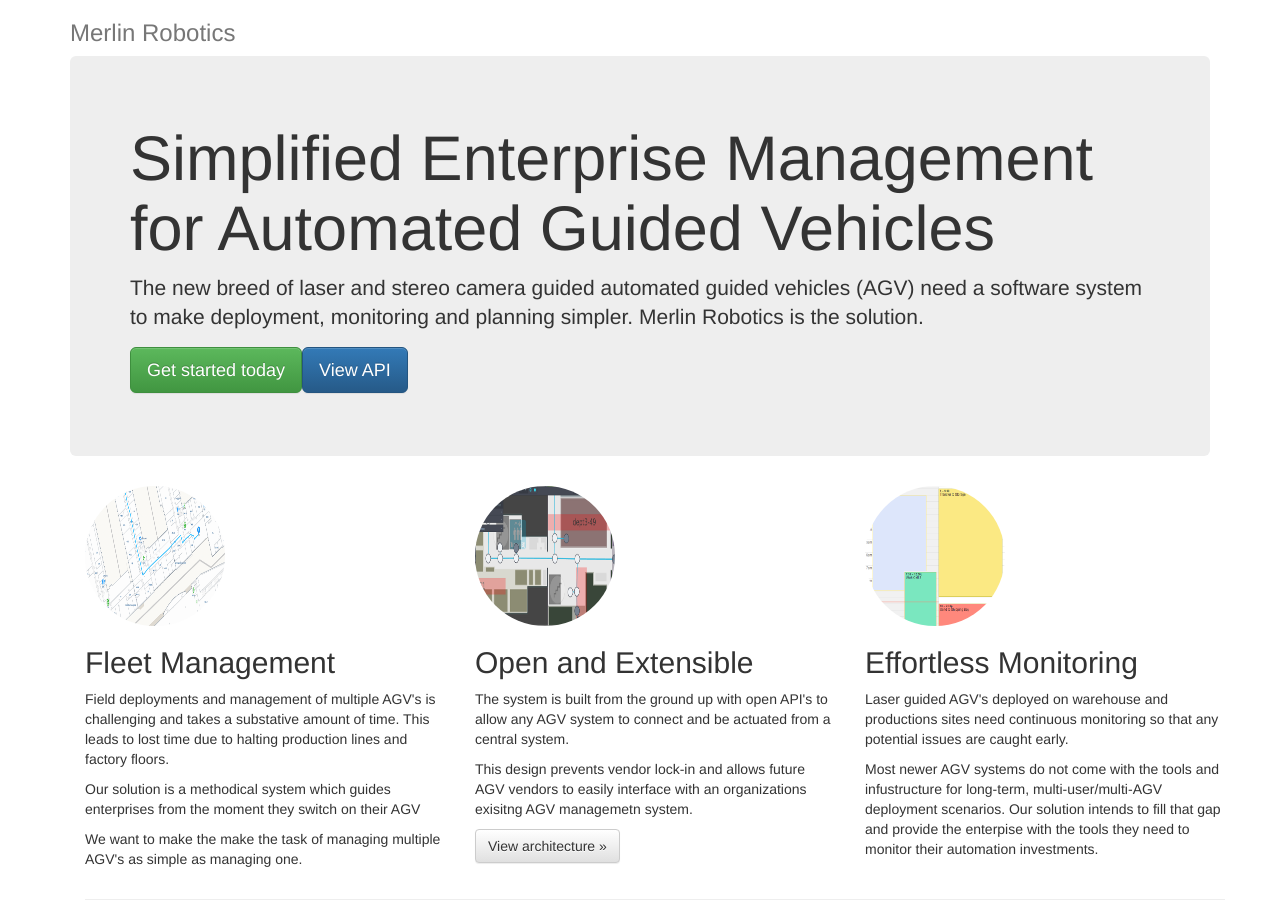
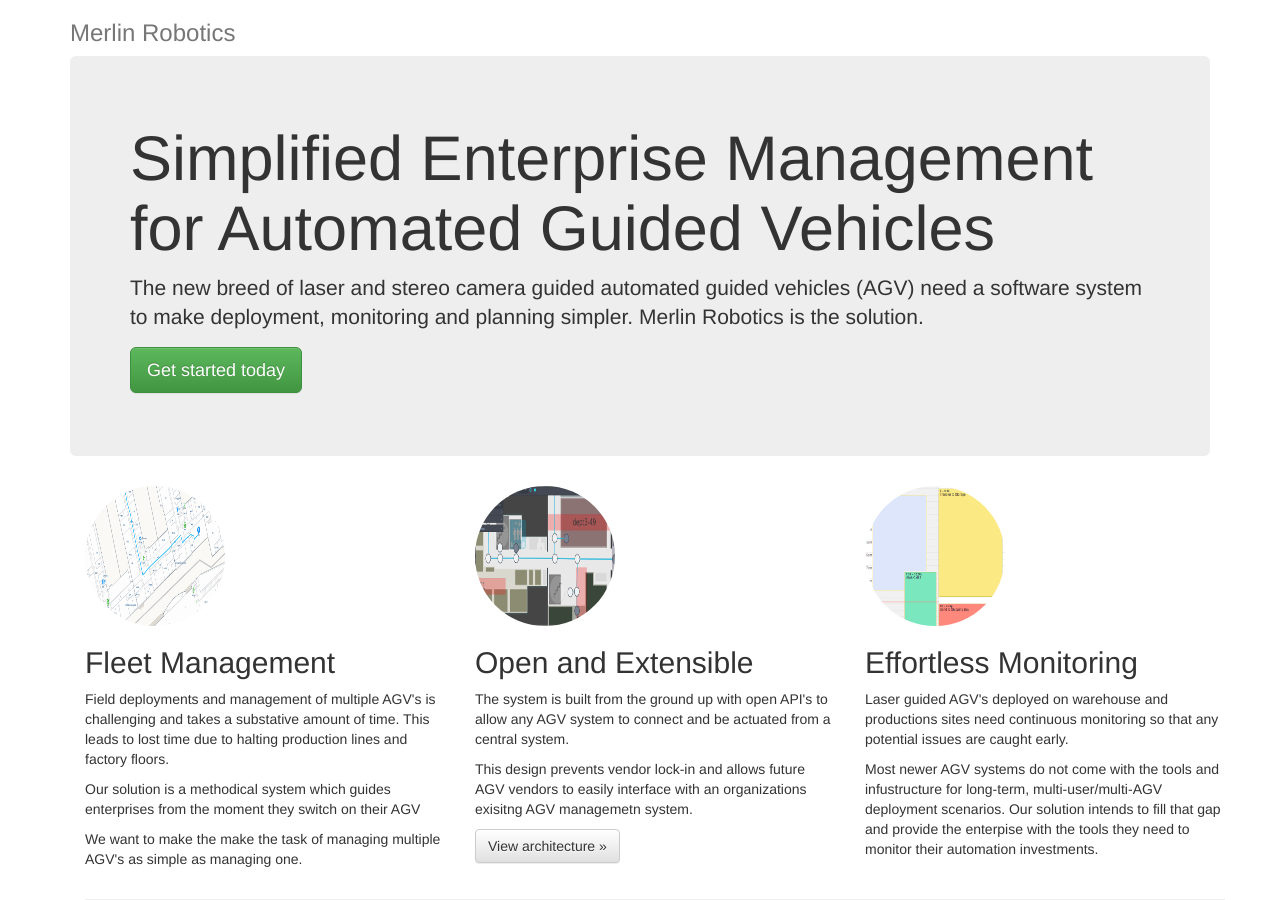
Before and after one commit to virajranjankumar/merlin, a Jekyll site: the page built from index.html, in a window 1280 px wide and 900 px high. Built offline with Jekyll 4.4.1, drawn with Linux system fonts in a browser that asks for light colours; nearby versions of some CDN libraries.

Commit message:
Remove API Button from jumbotron

```diff
--- a/index.html
+++ b/index.html
@@ -11,7 +11,7 @@
 <div class="jumbotron">
   <h1>Simplified Enterprise Management for Automated Guided Vehicles</h1>
   <p class="lead">The new breed of laser and stereo camera guided automated guided vehicles (AGV) need a software system to make deployment, monitoring and planning simpler. {{site.company}} is the solution.</p>
-  <p><a class="btn btn-lg btn-success" href="http://goo.gl/forms/zqfFh4pEC6eyWTum2" role="button">Get started today</a><a class="btn btn-lg btn-primary" href="{{ site.baseurl }}/api" role="button">View API</a></p>
+  <p><a class="btn btn-lg btn-success" href="http://goo.gl/forms/zqfFh4pEC6eyWTum2" role="button">Get started today</a></p>
 </div>
 
 <div class="container marketing">
```
